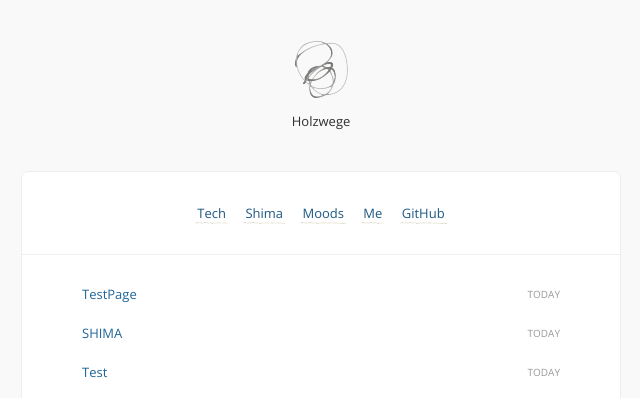
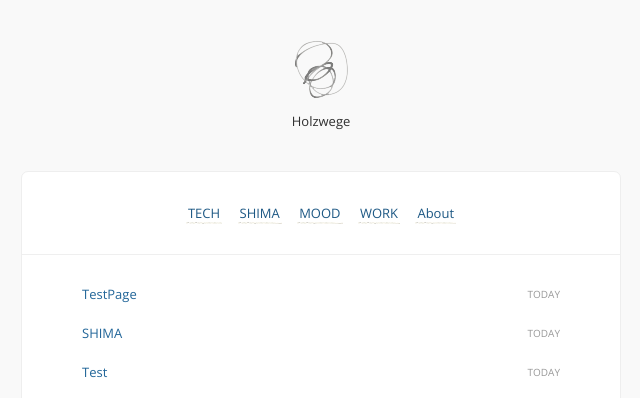
Before and after one commit to richorw/richorw.github.io, a Jekyll site: the page built from index.html, in a window 1280 px wide. Shown: the top 398 px of the page, without its empty margins (319-959 px from the left). Built offline with Jekyll 4.4.1, drawn with Linux system fonts in a browser that asks for light colours; Markdown is read by kramdown in place of the engine named in the settings; comment, search, counter and statistics services are not loaded.

```diff
--- a/_config.yml
+++ b/_config.yml
@@ -7,17 +7,16 @@ facebook_appid:   # appid for like button, remove from /_includes/share.html if
 google_analytics: # set tracking, remove from /javascripts/basic.js if unwanted.
 
 links:
-  - name:         Tech
+  - name:         TECH
     url:          /tech
-  - name:         Shima
+  - name:         SHIMA
     url:          /shima
-  - name:         Moods
-    url:          /moods
-  - name:         Me
+  - name:         MOOD
+    url:          /mood
+  - name:         WORK
+    url:          /work
+  - name:         About
     url:          /about
-  - name:         GitHub
-    url:          http://github.com/richorw
-    external:     true
 highlighter:      pygments
 permalink:        pretty
 markdown:         redcarpet
```
Also changed, not shown: testIndex.md (added, +5 -0 lines), 1 other file.
